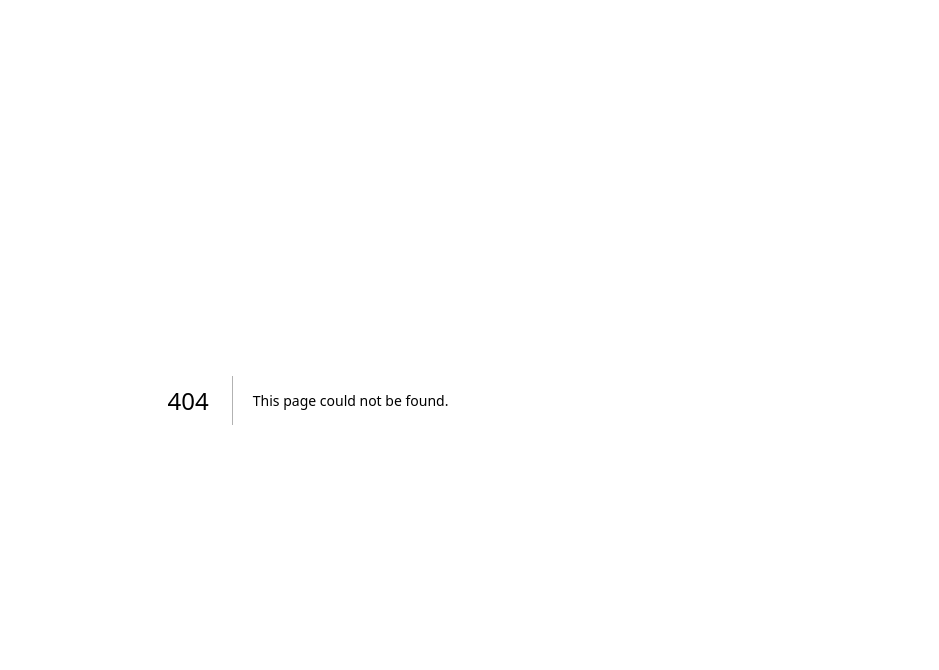
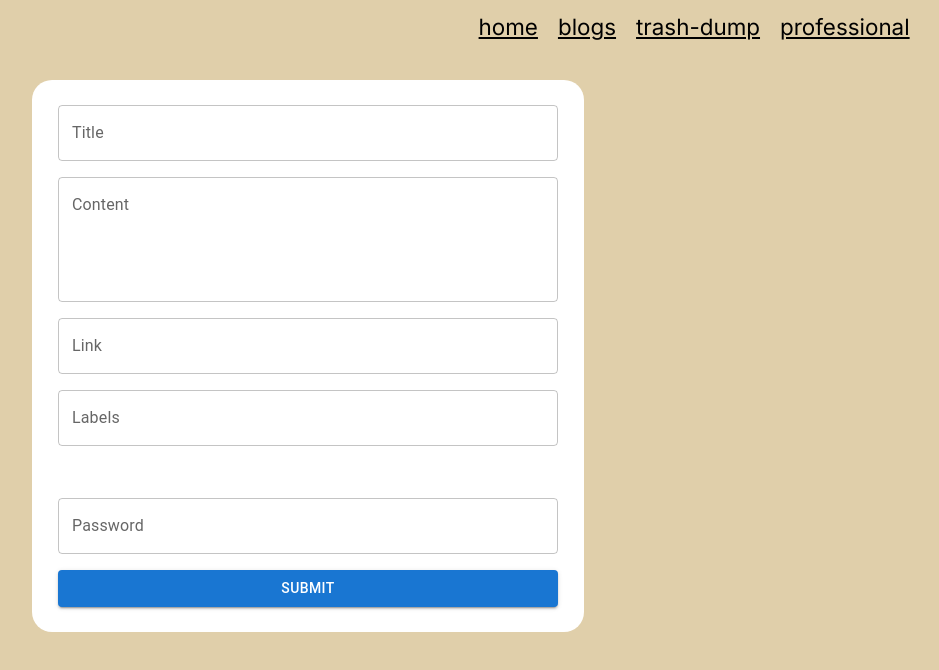
Before and after one commit to sarthak-pokharel/sarthak, a Next.js app: page /makepost in a window 1280 px wide. Before the commit this address had no page. Shown: the top 670 px of the page, without its empty margins (332-1271 px from the left). Built offline with nearby package versions, Linux system fonts and the light colour scheme.

Commit message:
makepost

```diff
--- a/package.json
+++ b/package.json
@@ -14,6 +14,7 @@
     "@mui/icons-material": "^5.15.9",
     "@mui/material": "^5.15.9",
     "@netlify/functions": "^2.6.0",
+    "axios": "^1.6.7",
     "dotenv": "^16.4.4",
     "fecha": "^4.2.3",
     "firebase": "^10.8.0",
--- /dev/null
+++ b/src/app/makepost/page.tsx
@@ -0,0 +1,124 @@
+"use client";
+import { Button, Chip, FormControl, Stack, TextField } from "@mui/material";
+import Nav from "../Components/Nav";
+import { useState } from "react";
+import axios from 'axios';
+
+async function makeSubmitApiReq({upCont, password}){
+    let dat = upCont;
+    let tp = {
+        content: {
+            title: dat.title,
+            text: dat.content,
+            imgs: [],
+            link: dat.link
+        },
+        date: Date.now(),
+        labels: dat.labels
+    };
+
+    let req = await axios.post("/api/dumptrash", {dat: tp, password});
+    // console.log(req);
+    if(req.data.success){
+        console.log("Posted");
+    }else {
+        console.log(req.data.error)
+    }
+    return true;
+}
+
+
+export default function makepost() {
+    const [title, setTitle] = useState('');
+    const [link, setLink] = useState('');
+    const [content, setContent] = useState('');
+    const [label, setLabel] = useState('');
+    const [labels, setLabels] = useState([]);
+    const [password, setPassword] = useState("");
+
+    const handleAddLabel = (e) => {
+        e.preventDefault();
+        if (label && !labels.includes(label)) {
+            setLabels([...labels, label]);
+            setLabel('');
+        }
+    };
+
+    const handleDeleteLabel = (chipToDelete) => () => {
+        setLabels((chips) => chips.filter((chip) => chip !== chipToDelete));
+    };
+
+    const handleSubmit = (event) => {
+        event.preventDefault();
+        // Submit your form data here
+        console.log({ title, content, labels,link });
+
+        makeSubmitApiReq({upCont: {title, content, labels}, password})
+    };
+    return <>
+        <Nav />
+        <br/>
+        <br/>
+
+        <form onSubmit={handleSubmit} style={{
+            display:'block',
+            maxWidth: 500,
+            width: '90%',
+            textAlign: 'center',
+            margin: 'auto',
+            background: '#fff',
+            padding: "2%",
+            borderRadius: 20
+            }}>
+
+            <Stack spacing={2}>
+                <TextField
+                    label="Title"
+                    variant="outlined"
+                    value={title}
+                    onChange={(e) => setTitle(e.target.value)}
+                />
+                <TextField
+                    label="Content"
+                    variant="outlined"
+                    multiline
+                    rows={4}
+                    value={content}
+                    onChange={(e) => setContent(e.target.value)}
+                />
+                <TextField
+                    label="Link"
+                    variant="outlined"
+                    value={link}
+                    onChange={(e) => setLink(e.target.value)}
+                />
+
+                <TextField
+                    label="Labels"
+                    variant="outlined"
+                    value={label}
+                    onChange={(e) => setLabel(e.target.value)}
+                    onKeyDown={(e) => e.key === 'Enter' && handleAddLabel(e)}
+                />
+                <Stack direction="row" spacing={1}>
+                    {labels.map((data, index) => (
+                        <Chip
+                            key={index}
+                            label={data}
+                            onDelete={handleDeleteLabel(data)}
+                        />
+                    ))}
+                </Stack>
+                <br/>
+                <TextField
+                    label="Password"
+                    type="password"
+                    variant="outlined"
+                    value={password}
+                    onChange={(e) => setPassword(e.target.value)}
+                />
+                <Button type="submit" variant="contained">Submit</Button>
+            </Stack>
+        </form>
+    </>
+}
```
Also changed, not shown: 2 other files (tests, documents, lock files or other folders).
